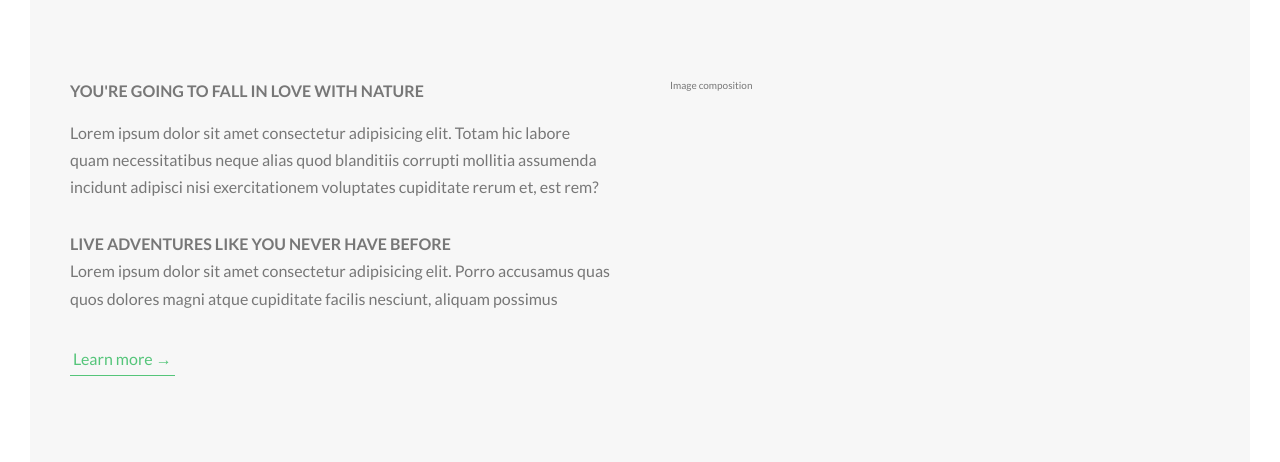
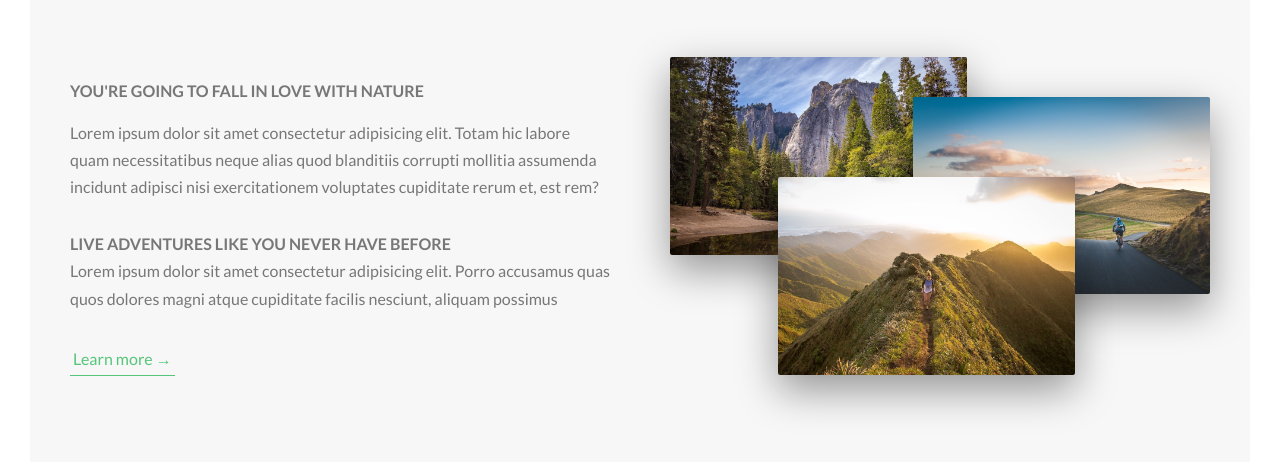
Before and after one commit to mmzo/Natours, a plain HTML site: page index.html in a window 1280 px wide. Shown: the part 943-1405 px from the top of the page. Drawn offline with Linux system fonts and the light colour scheme.

Commit message:
complete about section

```diff
--- a/css/main.css
+++ b/css/main.css
@@ -199,6 +199,33 @@ body {
   box-shadow: 0 0.5rem 1rem rgba(0, 0, 0, 0.15);
   transform: translateY(0rem); }
 
+.composition {
+  position: relative; }
+  .composition__photo {
+    width: 55%;
+    box-shadow: 0 1.5rem 4rem rgba(0, 0, 0, 0.4);
+    border-radius: 2px;
+    position: absolute;
+    z-index: 10;
+    transition: all .2s;
+    outline-offset: 2rem; }
+    .composition__photo--p1 {
+      left: 0;
+      top: -2rem; }
+    .composition__photo--p2 {
+      right: 0;
+      top: 2rem; }
+    .composition__photo--p3 {
+      top: 10rem;
+      left: 20%; }
+    .composition__photo:hover {
+      transform: scale(1.05) translateY(-0.5rem);
+      outline: 1.5rem solid #55c57a;
+      box-shadow: 0 3rem 5rem rgba(0, 0, 0, 0.5);
+      z-index: 20; }
+  .composition:hover .composition__photo:not(:hover) {
+    transform: scale(0.95); }
+
 .header {
   height: 95vh;
   background-image: linear-gradient(to right bottom, rgba(126, 213, 111, 0.8), rgba(40, 180, 133, 0.8)), url("../img/hero.jpg");
--- a/index.html
+++ b/index.html
@@ -56,10 +56,13 @@
                         <a href="#" class="btn-text">Learn more &rarr;</a>
                     </div>
                     <div class="col-1-of-2">
-                        Image composition
+                        <div class="composition">
+                            <img src="img/nat-1-large.jpg" alt="Photo 1" class="composition__photo composition__photo--p1">
+                            <img src="img/nat-2-large.jpg" alt="Photo 2" class="composition__photo composition__photo--p2">
+                            <img src="img/nat-3-large.jpg" alt="Photo 3" class="composition__photo composition__photo--p3">
+                        </div>
                     </div>
                 </div>
-
             </section>
 
 
```
